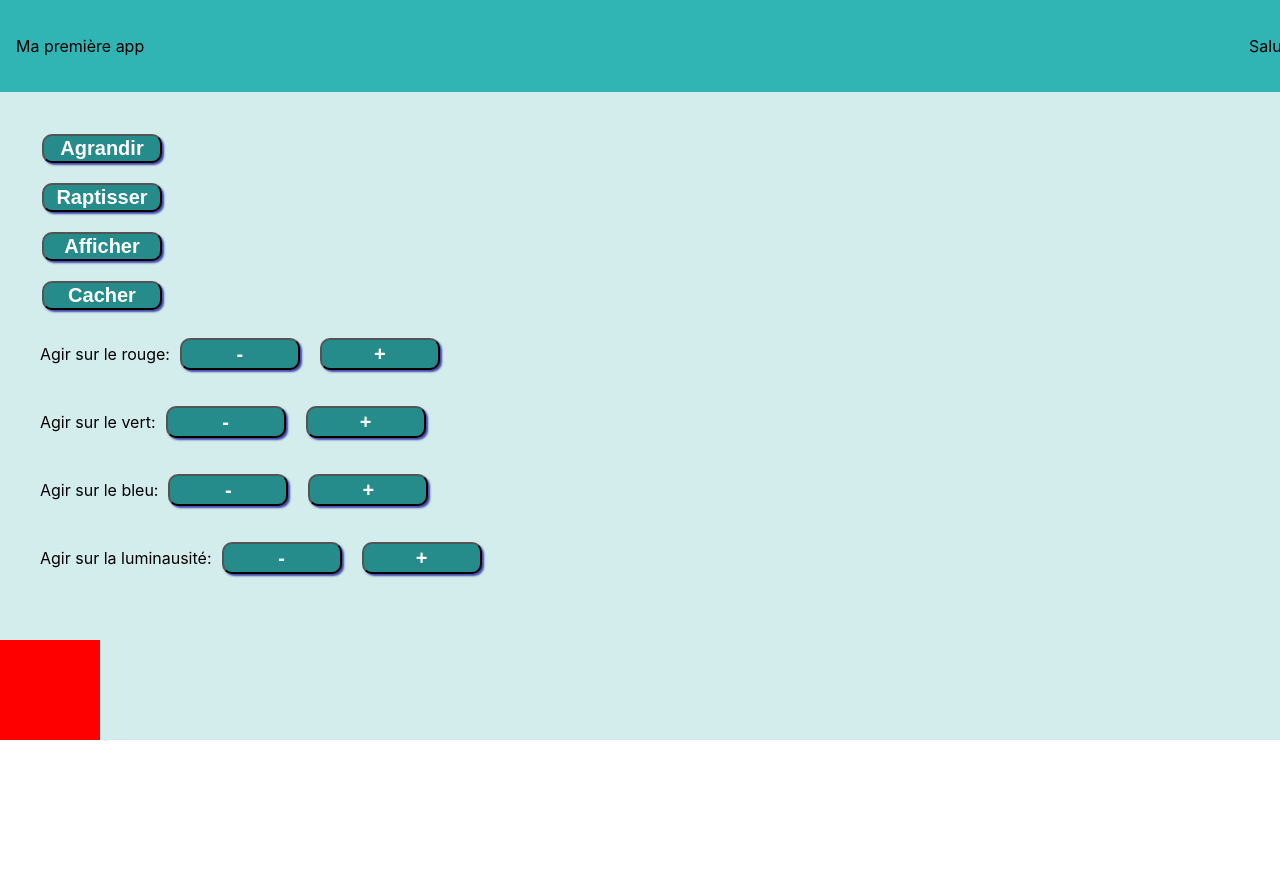
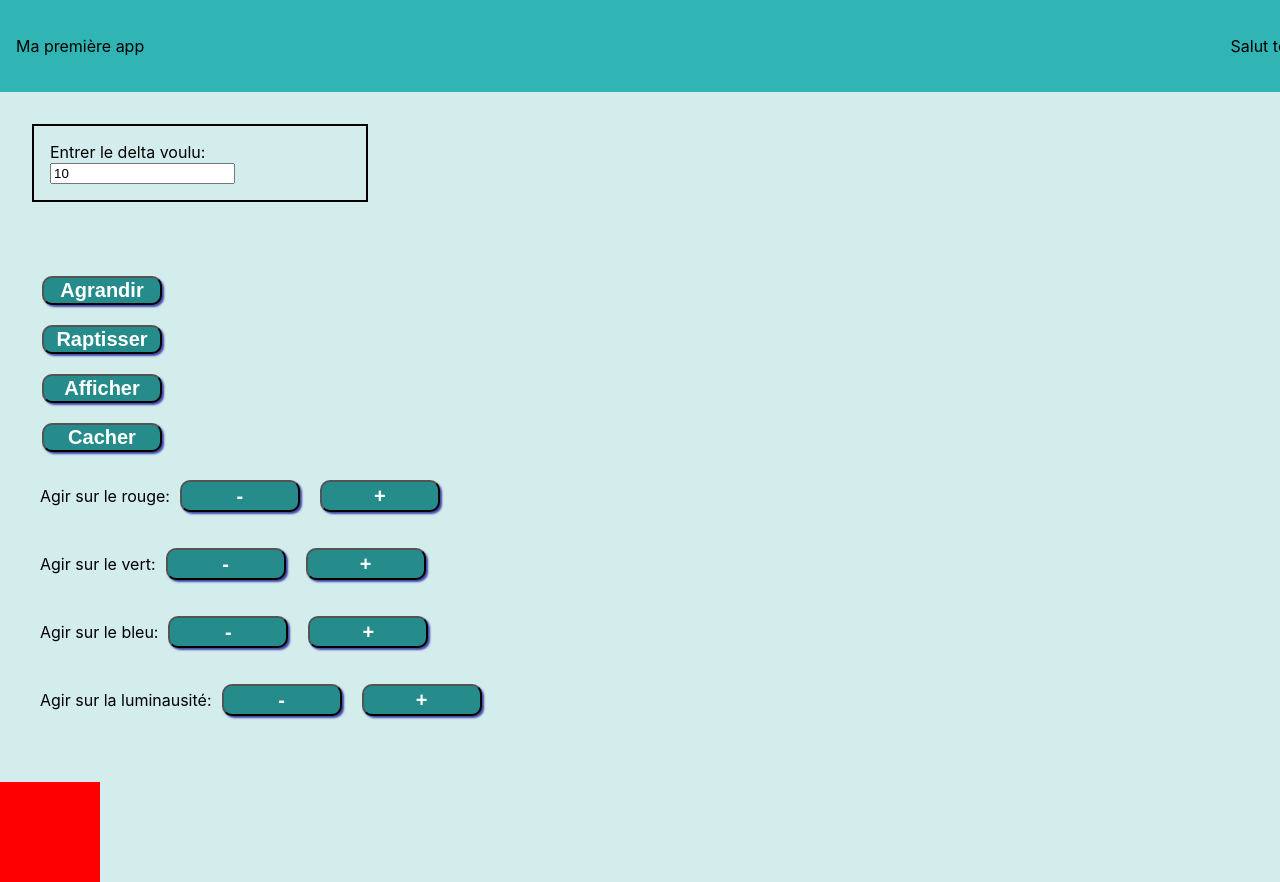
Before and after one commit to kamelkeb/ifocop-jan21-react, a React (Create React App) app: page / in a window 1280 px wide. Shown: the top 882 px of the page. Before the commit the page ends 800 px from the top, so only its background shows below. Built offline with nearby package versions, Linux system fonts and the light colour scheme.

Commit message:
mise en place d'input, two way binding, composant contrôlé, validation de saisie

```diff
--- a/src/App.js
+++ b/src/App.js
@@ -3,21 +3,14 @@ import "./App.css";
 import { ColoredSquare } from "./components/ColoredSquare";
 import { Header } from "./components/Header/Header";
 import { Buttons } from "./components/Buttons/Buttons";
+import { InputDelta } from "./components/InputDelta/InputDelta";
 const App = () => {
-  const colors = [
-    { color: "pink", id: "mon_app_squarerd_li1" },
-    { color: "blue", id: "mon_app_squarerd_li2" },
-    { color: "green", id: "mon_app_squarerd_li3" },
-    { color: "red", id: "mon_app_squarerd_li4" },
-  ];
   const [compteur, setCompteur] = useState(100);
   const [visible, setVisible] = useState(true);
   const [colorObj, setColorObj] = useState({ r: 255, g: 0, b: 0, a: 50 });
-
+  const [deltaColor, setDeltaColor] = useState(10);
   const agrandirHandler = () => setCompteur((oldCompteur) => oldCompteur + 10);
   const raptissirHandler = () => setCompteur((oldCompteur) => oldCompteur - 10);
-
-  const deltaColor = 10;
 
   const addWithinLimits = (c, d) => Math.min(255, Math.max(0, c + d));
   // autre version, moins lisible
@@ -64,6 +57,8 @@ const App = () => {
     <div className="App">
       <Header></Header>
 
+      <InputDelta value={deltaColor} onDeltaChange={setDeltaColor}></InputDelta>
+
       <Buttons
         callback1={agrandirHandler}
         callback2={raptissirHandler}
--- a/src/components/Header/Header.js
+++ b/src/components/Header/Header.js
@@ -1,10 +1,11 @@
 import classes from "./Header.module.css";
 
 export const Header = ({ username }) => {
+  const prenom = username || "toi";
   return (
     <div className={classes.header}>
       <span>Ma première app</span>
-      <span>Salut {username}!</span>
+      <span>Salut {prenom}!</span>
     </div>
   );
 };
--- /dev/null
+++ b/src/components/InputDelta/InputDelta.js
@@ -0,0 +1,39 @@
+import React, { useState } from "react";
+
+import classes from "./InputDelta.module.css";
+
+export const InputDelta = ({ value, onDeltaChange }) => {
+  const [erreurSaisie, setErreurSaisie] = useState(undefined);
+
+  const errorMessage = (newDeltaColor) => {
+    if (newDeltaColor > 255) {
+      return "Le nombre doit être inférieur à 256!";
+    } else if (newDeltaColor < 0) {
+      return "Le nombre doit être supérieur à 0!";
+    } else {
+      return undefined;
+    }
+  };
+
+  const inputHandler = (event) => {
+    const b = errorMessage(Number(event.target.value));
+    setErreurSaisie(b);
+    if (!b) {
+      onDeltaChange(Number(event.target.value));
+    }
+  };
+  return (
+    <div className={classes.inputDelta}>
+      <label htmlFor="delta">Entrer le delta voulu:</label>
+      <input
+        id="delta"
+        type="number"
+        value={value}
+        onChange={inputHandler}
+      ></input>
+      <br />
+
+      <span style={{ color: "red", fontSize: "0.9em" }}>{erreurSaisie}</span>
+    </div>
+  );
+};
--- /dev/null
+++ b/src/components/InputDelta/InputDelta.module.css
@@ -0,0 +1,6 @@
+.inputDelta {
+  border: solid 2px black;
+  padding: 16px;
+  width: 300px;
+  margin: 32px;
+}
```
Also changed, not shown: 1 other file (tests, documents, lock files or other folders).
